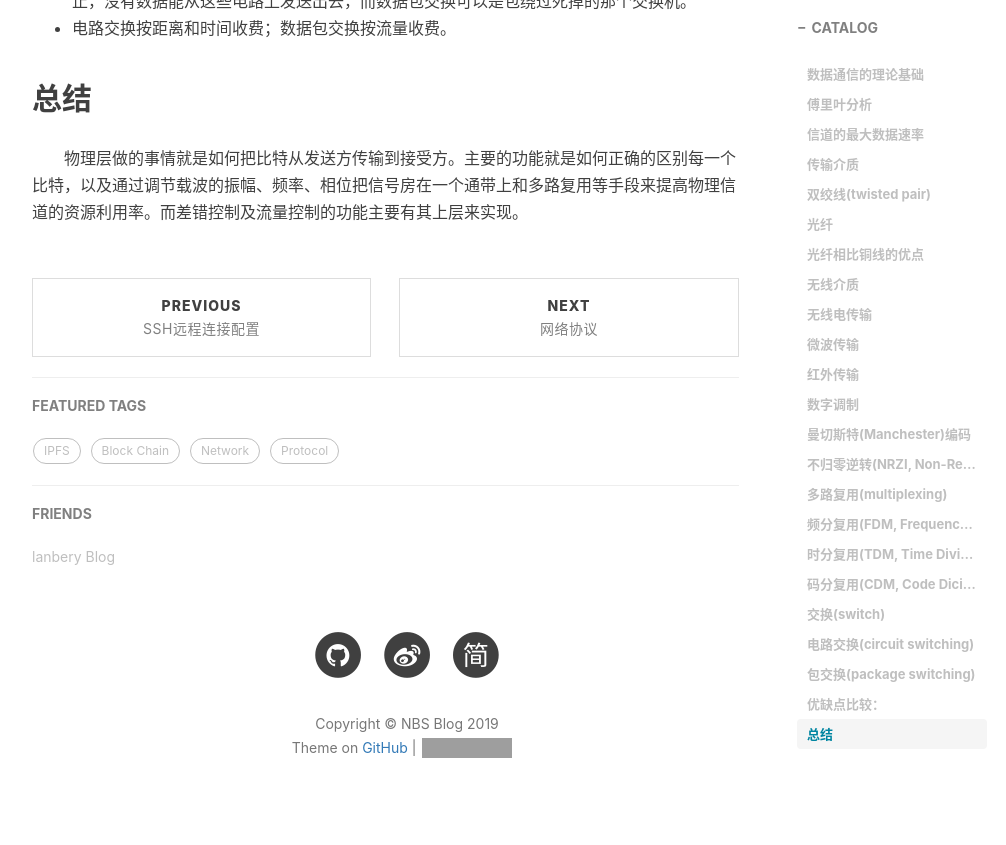
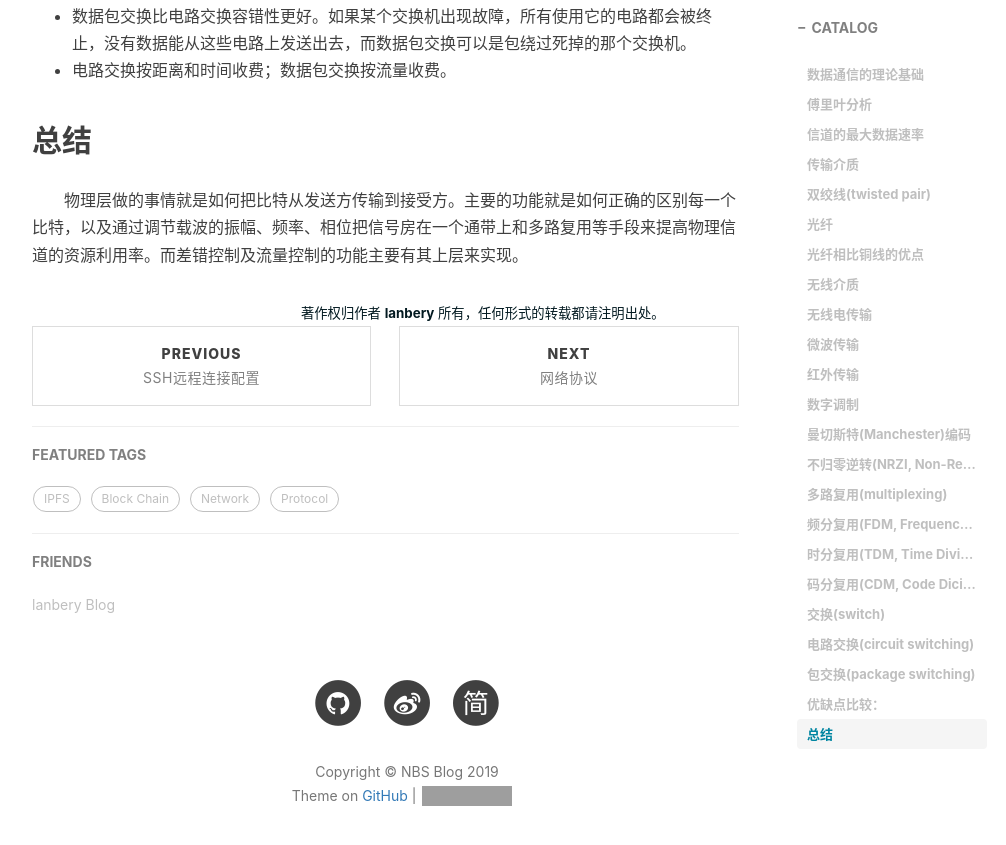
Before and after one commit to NBSChain/nbschain.github.io, a Jekyll site: the page built from _posts/2019-02-13-网络协议-物理层.md, in a window 1280 px wide and 900 px high, scrolled down 7783 px. Shown: the top 845 px of the window, without its empty margins (233-1239 px from the left). Built offline with Jekyll 4.4.1, drawn with Linux system fonts in a browser that asks for light colours; nearby versions of some CDN libraries; comment, search, counter and statistics services are not loaded; grey boxes are pictures that could not be loaded.

Commit message:
Network Protocol

```diff
--- a/_posts/2019-02-13-网络协议-物理层.md
+++ b/_posts/2019-02-13-网络协议-物理层.md
@@ -32,8 +32,9 @@
 这样就可以通过频率的叠加来表示矩形，从而矩形的上下分别表示比特里的1和0，重复的矩形来表示时钟。<br>
 傅里叶分析与数据通信的关联在于实际信道对不同频率信号有不同的影响。所有的传输设施在传输过程中都要损失一些能量，如果所有的频率分量都等量衰减，则结果信号将会在振幅上有所减少，但不会变形，模拟信号还是可以准确的转化为数字比特。但是所有的传输设施对于不同分量的衰减程度并不相同，从而导致接收端接受到的结果信号发生变形，这样在转化为数字比特时0被认为是1，1被认为是0，这是不能容忍的。一般情况下对导线而言，在0到某个频率f HZ的这段范围内，振幅在传输过程中变化衰减，而在频率f HZ只上的所有频率振幅都将有不同程度的减弱，0-f HZ这段在传输过程中振幅变化明显减弱的频率(HZ,为了纪念赫兹)宽度就称为带宽(bandwidth)。实际上，截止频率并没有那么尖锐，首页通常引用的带宽是指从0到使得接收能量保留一半的那个频率位置。
 </p>
-[如果看了此文你还不懂傅里叶变换，那就过来掐死我吧](https://www.zhihu.com/question/19714540 "伯乐在线-如果看了此文你还不懂傅里叶变换，那就过来掐死我吧")
-[傅里叶变换公式](https://www.zhihu.com/question/19714540 "知乎-傅里叶变换公式")
+  * [如果看了此文你还不懂傅里叶变换，那就过来掐死我吧](https://www.zhihu.com/question/19714540 "伯乐在线-如果看了此文你还不懂傅里叶变换，那就过来掐死我吧")
+
+  * [傅里叶变换公式](https://www.zhihu.com/question/19714540 "知乎-傅里叶变换公式")
 
 ## 信道的最大数据速率
 <p class="section-indent">
@@ -194,3 +195,15 @@
 <p class="section-indent">
 物理层做的事情就是如何把比特从发送方传输到接受方。主要的功能就是如何正确的区别每一个比特，以及通过调节载波的振幅、频率、相位把信号房在一个通带上和多路复用等手段来提高物理信道的资源利用率。而差错控制及流量控制的功能主要有其上层来实现。
 </p>
+
+<div class="col-lg-8 col-lg-offset-3 col-md-10 col-md-offset-1">
+	<div class="pull-right">
+		<a href="https://nbschain.github.io/2019/02/13/%E7%BD%91%E7%BB%9C%E5%8D%8F%E8%AE%AE-%E7%89%A9%E7%90%86%E5%B1%82/" target="_blank" class="copyright-link">
+			著作权归作者
+			{% if page.author %}
+<strong>{{ page.author }}</strong>
+			{% endif %}
+			所有，任何形式的转载都请注明出处。
+		</a>
+	</div>
+</div>
```
Also changed, not shown: _posts/2019-02-13-网络协议.md (+1 -1 lines).
